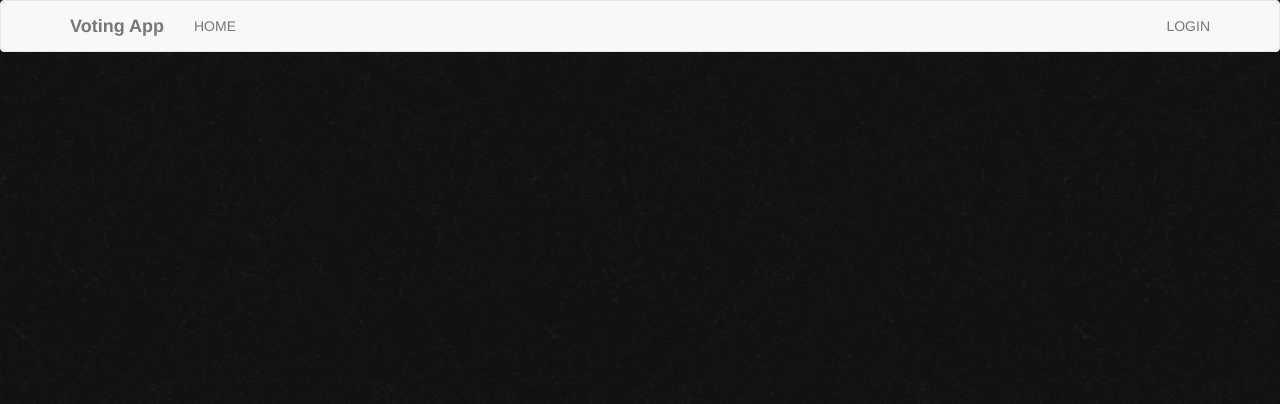
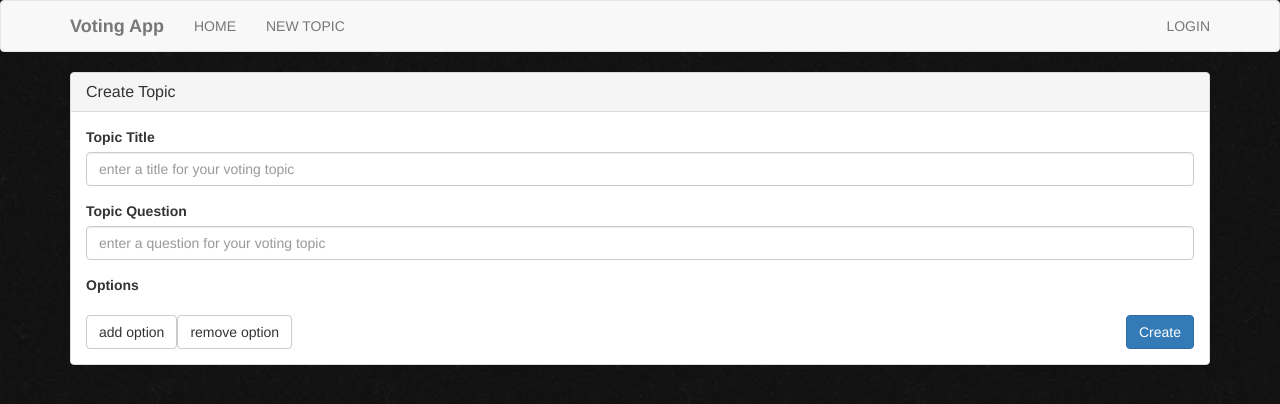
Before and after one commit to ARWL2016/voting-app, an Angular app: page /create in a window 1280 px wide. Before the commit this address led to /. Shown: the top 404 px of the page. Built offline with nearby package versions, Linux system fonts and the light colour scheme.

Commit message:
add form

```diff
--- a/src/app/app.component.html
+++ b/src/app/app.component.html
@@ -5,6 +5,7 @@
 
         <ul class="nav navbar-nav">
           <li><a [routerLink]="['/home']">HOME</a></li>
+          <li><a [routerLink]="['/create']">NEW TOPIC</a></li>
       </ul>
 
       <ul class="nav navbar-nav navbar-right">
--- a/src/app/app.module.ts
+++ b/src/app/app.module.ts
@@ -10,13 +10,15 @@ import { LoginComponent } from './login/login.component';
 
 import { DataService } from './services/data.service';
 import { TopicComponent } from "app/topic/topic.component";
+import { CreateTopicComponent } from './create-topic/create-topic.component';
 
 @NgModule({
   declarations: [
     AppComponent,
     IndexComponent,
     TopicComponent,
-    LoginComponent
+    LoginComponent,
+    CreateTopicComponent
   ],
   imports: [
     BrowserModule,
@@ -26,6 +28,7 @@ import { TopicComponent } from "app/topic/topic.component";
       { path: 'topic/:id', component: TopicComponent },
       { path: 'login', component: LoginComponent },
       { path: 'home', component: IndexComponent },
+      { path: 'create', component: CreateTopicComponent },
       { path: '', redirectTo: 'home', pathMatch: 'full' }
     ])
   ],
--- /dev/null
+++ b/src/app/create-topic/create-topic.component.html
@@ -0,0 +1,65 @@
+<form #form="ngForm" (submit)="submitForm(form)">
+
+  <div class="panel panel-default login-form">
+    <div class="panel-heading">
+      <h3 class="panel-title">Create Topic</h3>
+    </div>
+
+    <div class="panel-body">
+
+        <div class="form-group">
+          <label class="control-label">Topic Title</label>
+          <input
+            [(ngModel)]="newTopic.topicTitle"
+            class="form-control"
+            name="topicTitle"
+            placeholder="enter a title for your voting topic"
+            type="text">
+        </div>
+
+        <div class="form-group">
+          <label class="control-label">Topic Question</label>
+          <input
+            [(ngModel)]="newTopic.topicQuestion"
+
+            class="form-control"
+            name="topicQuestion"
+            placeholder="enter a question for your voting topic"
+            type="text">
+        </div>
+
+        <div class="form-group">
+          <label class="control-label">Options</label>
+
+
+          <input *ngFor="let option of newTopic.options; let i = index;"
+            [(ngModel)]="newTopic.options[i]"
+            (keyup)="keyup($event)"
+            class="form-control topic-option"
+            name="newTopic.options"
+            placeholder="enter an option"
+            type="text">
+
+
+        </div>
+
+          <button
+          class="btn btn-default topic-option-button"
+          (click)="addOption($event)">
+            add option
+          </button>
+          <button
+          class="btn btn-default topic-option-button"
+          (click)="removeOption($event)">
+            remove option
+          </button>
+
+
+
+        <button type="submit" class="btn btn-primary pull-right">Create</button>
+
+
+    </div>
+  </div>
+
+</form>
--- /dev/null
+++ b/src/app/create-topic/create-topic.component.scss
@@ -0,0 +1,5 @@
+
+.topic-option {
+  width: 300px;
+  margin-bottom: 5px;
+}
--- /dev/null
+++ b/src/app/create-topic/create-topic.component.ts
@@ -0,0 +1,40 @@
+import { Component, OnInit } from '@angular/core';
+
+@Component({
+  selector: 'app-create-topic',
+  templateUrl: './create-topic.component.html',
+  styleUrls: ['./create-topic.component.scss']
+})
+export class CreateTopicComponent implements OnInit {
+  newTopic = {
+    topicTitle: "",
+    topicQuestion: "",
+    options: []
+  }
+
+  constructor() { }
+
+  ngOnInit() {
+  }
+
+  addOption(e): void {
+    e.preventDefault();
+    this.newTopic.options.push("");
+    console.log(e);
+  }
+
+  removeOption(e): void {
+    e.preventDefault();
+    this.newTopic.options.pop();
+  }
+
+  submitForm():void {
+    console.log(this.newTopic);
+  }
+
+  keyup(e) {
+    e.preventDefault();
+    console.log(e);
+  }
+
+}
--- a/src/app/index/index.component.html
+++ b/src/app/index/index.component.html
@@ -4,7 +4,7 @@
   <a [routerLink]="['/topic', topic.id]">
     <div class="panel panel-success">
       <div class="panel-heading">
-        <h3 class="panel-title">{{ topic.topicName }}</h3>
+        <h3 class="panel-title">{{ topic.topicTitle }}</h3>
       </div>
       <div class="panel-body">
         <p>Author: {{ topic.author }}</p>
--- a/src/app/models/voting-topic.model.ts
+++ b/src/app/models/voting-topic.model.ts
@@ -1,6 +1,6 @@
 export interface IVotingTopic {
 
-    topicName: string,
+    topicTitle: string,
     topicQuestion: string
     author: string,
     options: object
--- a/src/app/services/data.service.ts
+++ b/src/app/services/data.service.ts
@@ -6,7 +6,7 @@ export class DataService {
 
   exampleTopics = [
     {
-      topicName: "Javascript Frameworks",
+      topicTitle: "Javascript Frameworks",
       topicQuestion: "What is your preferred Javascript framework?",
       author: "Alistair Willis",
       id: '1',
@@ -18,7 +18,7 @@ export class DataService {
       ],
     },
     {
-      topicName: "Server Side Frameworks",
+      topicTitle: "Server Side Frameworks",
       topicQuestion: "What is your preferred backend framework?",
       author: "Alistair Willis",
       id: '2',
--- a/src/app/topic/topic.component.html
+++ b/src/app/topic/topic.component.html
@@ -1,6 +1,6 @@
 <div class="panel panel-success voting-panel">
   <div class="panel-heading">
-    <h2 class="panel-title">{{ topic.topicName }}</h2>
+    <h2 class="panel-title">{{ topic.topicTitle }}</h2>
   </div>
   <div class="panel-body">
     <p>Author: {{ topic.author }}</p>
```
Also changed, not shown: 1 other file (tests, documents, lock files or other folders).
